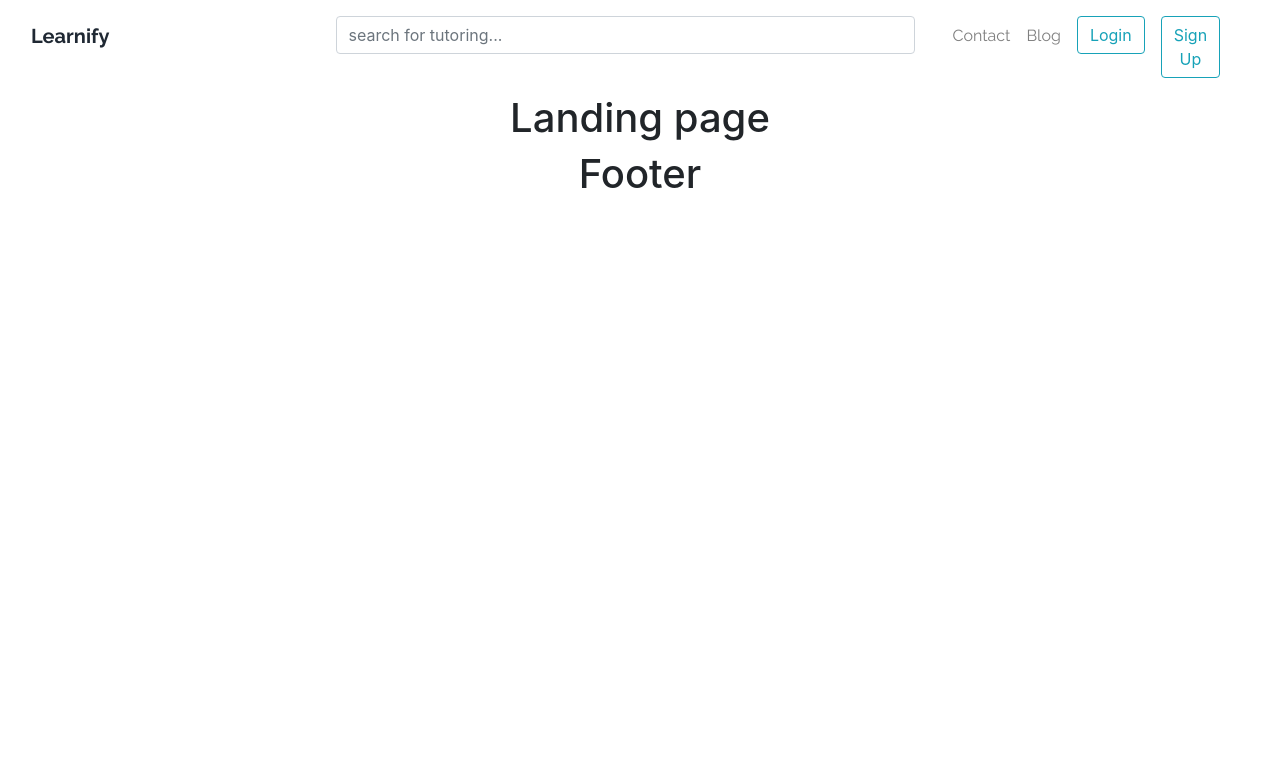
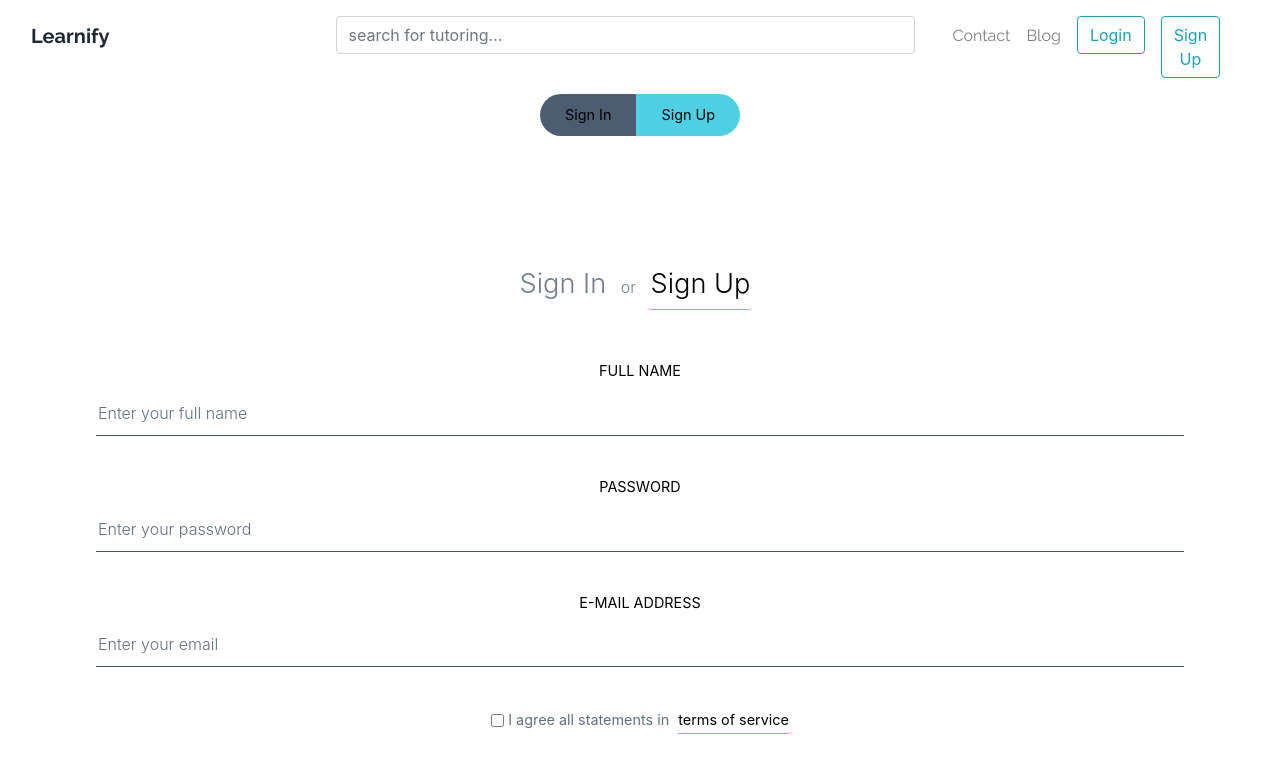
Before and after one commit to Learnify/Learnify, a React (Create React App) app: page / in a window 1280 px wide. Shown: the top 780 px of the page. Built offline with nearby package versions, Linux system fonts and the light colour scheme.

Commit message:
Register form implementation

```diff
--- a/package.json
+++ b/package.json
@@ -4,11 +4,12 @@
   "private": true,
   "dependencies": {
     "ajv": "^6.5.4",
+    "bootstrap": "^4.1.3",
     "react": "^16.5.2",
     "react-dom": "^16.5.2",
     "react-router-dom": "^4.3.1",
     "react-scripts": "1.1.5",
-    "reactstrap": "^6.4.0"
+    "reactstrap": "^6.5.0"
   },
   "scripts": {
     "start": "react-scripts start",
--- a/src/components/App.js
+++ b/src/components/App.js
@@ -7,6 +7,7 @@ import Header from "./Global/Header";
 import Footer from "./Global/Footer";
 import Content from "./Global/Content";
 import NavBar from "./landing/Navbar.jsx";
+import Authentication from "./authentication/authentication.js";
 
 //Data
 import "../styles/App.css";
@@ -20,6 +21,7 @@ class App extends Component {
     return (
       <div className="App">
         <NavBar />
+        <Authentication />
         <Content body={children} />
         <Footer />
       </div>
--- /dev/null
+++ b/src/components/authentication/SignInForm.js
@@ -0,0 +1,84 @@
+import React, { Component } from "react";
+import { Link } from "react-router-dom";
+
+class SignInForm extends Component {
+  constructor() {
+    super();
+
+    this.state = {
+      email: "",
+      password: ""
+    };
+
+    this.handleChange = this.handleChange.bind(this);
+    this.handleSubmit = this.handleSubmit.bind(this);
+  }
+
+  handleChange(e) {
+    let target = e.target;
+    let value = target.type === "checkbox" ? target.checked : target.value;
+    let name = target.name;
+
+    this.setState({
+      [name]: value
+    });
+  }
+
+  handleSubmit(e) {
+    e.preventDefault();
+
+    console.log("The form was submitted with the following data:");
+    console.log(this.state);
+  }
+
+  render() {
+    return (
+      <div className="FormCenter">
+        <form
+          onSubmit={this.handleSubmit}
+          className="FormFields"
+          onSubmit={this.handleSubmit}
+        >
+          <div className="FormField">
+            <label className="FormField__Label" htmlFor="email">
+              E-Mail Address
+            </label>
+            <input
+              type="email"
+              id="email"
+              className="FormField__Input"
+              placeholder="Enter your email"
+              name="email"
+              value={this.state.email}
+              onChange={this.handleChange}
+            />
+          </div>
+
+          <div className="FormField">
+            <label className="FormField__Label" htmlFor="password">
+              Password
+            </label>
+            <input
+              type="password"
+              id="password"
+              className="FormField__Input"
+              placeholder="Enter your password"
+              name="password"
+              value={this.state.password}
+              onChange={this.handleChange}
+            />
+          </div>
+
+          <div className="FormField">
+            <button className="FormField__Button mr-20">Sign In</button>{" "}
+            <Link to="/" className="FormField__Link">
+              Create an account
+            </Link>
+          </div>
+        </form>
+      </div>
+    );
+  }
+}
+
+export default SignInForm;
--- /dev/null
+++ b/src/components/authentication/SignUpForm.js
@@ -0,0 +1,110 @@
+import React, { Component } from "react";
+import { Link } from "react-router-dom";
+
+class SignUpForm extends Component {
+  constructor() {
+    super();
+
+    this.state = {
+      email: "",
+      password: "",
+      name: "",
+      hasAgreed: false
+    };
+
+    this.handleChange = this.handleChange.bind(this);
+    this.handleSubmit = this.handleSubmit.bind(this);
+  }
+
+  handleChange(e) {
+    let target = e.target;
+    let value = target.type === "checkbox" ? target.checked : target.value;
+    let name = target.name;
+
+    this.setState({
+      [name]: value
+    });
+  }
+
+  handleSubmit(e) {
+    e.preventDefault();
+
+    console.log("The form was submitted with the following data:");
+    console.log(this.state);
+  }
+
+  render() {
+    return (
+      <div className="FormCenter">
+        <form onSubmit={this.handleSubmit} className="FormFields">
+          <div className="FormField">
+            <label className="FormField__Label" htmlFor="name">
+              Full Name
+            </label>
+            <input
+              type="text"
+              id="name"
+              className="FormField__Input"
+              placeholder="Enter your full name"
+              name="name"
+              value={this.state.name}
+              onChange={this.handleChange}
+            />
+          </div>
+          <div className="FormField">
+            <label className="FormField__Label" htmlFor="password">
+              Password
+            </label>
+            <input
+              type="password"
+              id="password"
+              className="FormField__Input"
+              placeholder="Enter your password"
+              name="password"
+              value={this.state.password}
+              onChange={this.handleChange}
+            />
+          </div>
+          <div className="FormField">
+            <label className="FormField__Label" htmlFor="email">
+              E-Mail Address
+            </label>
+            <input
+              type="email"
+              id="email"
+              className="FormField__Input"
+              placeholder="Enter your email"
+              name="email"
+              value={this.state.email}
+              onChange={this.handleChange}
+            />
+          </div>
+
+          <div className="FormField">
+            <label className="FormField__CheckboxLabel">
+              <input
+                className="FormField__Checkbox"
+                type="checkbox"
+                name="hasAgreed"
+                value={this.state.hasAgreed}
+                onChange={this.handleChange}
+              />{" "}
+              I agree all statements in{" "}
+              <a href="" className="FormField__TermsLink">
+                terms of service
+              </a>
+            </label>
+          </div>
+
+          <div className="FormField">
+            <button className="FormField__Button mr-20">Sign Up</button>{" "}
+            <Link to="/sign-in" className="FormField__Link">
+              I'm already member
+            </Link>
+          </div>
+        </form>
+      </div>
+    );
+  }
+}
+export default SignUpForm;
--- /dev/null
+++ b/src/components/authentication/authentication.css
@@ -0,0 +1,122 @@
+.PageSwitcher {
+  margin-bottom: 10%;
+}
+
+.PageSwitcher__Item {
+  background-color: #4c5d72;
+  color: #000000;
+  padding: 10px 25px;
+  cursor: pointer;
+  font-size: 0.9em;
+  border: none;
+  outline: none;
+  display: inline-block;
+  text-decoration: none;
+}
+
+.PageSwitcher__Item--Active {
+  background-color: #4dd0e1;
+  color: black;
+}
+
+.PageSwitcher__Item:first-child {
+  border-top-left-radius: 25px;
+  border-bottom-left-radius: 25px;
+}
+.PageSwitcher__Item:last-child {
+  border-top-right-radius: 25px;
+  border-bottom-right-radius: 25px;
+}
+
+.FormCenter {
+  margin-bottom: 100px;
+}
+
+.FormTitle {
+  color: #707c8b;
+  font-weight: 300;
+  margin-bottom: 50px;
+}
+
+.FormTitle__Link {
+  color: #707c8b;
+  text-decoration: none;
+  display: inline-block;
+  font-size: 1.7em;
+  margin: 0 10px;
+  padding-bottom: 5px;
+}
+
+.FormTitle__Link:first-child {
+  margin-left: 0;
+}
+
+.FormTitle__Link--Active {
+  color: black;
+  border-bottom: 1px solid #4dd0e1;
+}
+
+.FormField {
+  margin-bottom: 40px;
+}
+
+.FormField__Label {
+  display: block;
+  text-transform: uppercase;
+  font-size: 0.9em;
+  color: black;
+}
+.FormField__Input {
+  width: 85%;
+  background-color: transparent;
+  border: none;
+  color: black;
+  outline: none;
+  border-bottom: 1px solid #445366;
+  font-size: 1em;
+  font-weight: 300;
+  padding-bottom: 10px;
+  margin-top: 10px;
+}
+
+.FormField__Input::placeholder {
+  color: #616e7f;
+}
+
+.FormField__Button {
+  background-color: #4dd0e1;
+  color: black;
+  border: none;
+  outline: none;
+  border-radius: 25px;
+  padding: 15px 70px;
+  font-size: 0.8em;
+  font-weight: 500;
+}
+
+.FormField__Link {
+  color: #66707d;
+  text-decoration: none;
+  display: inline-block;
+  border-bottom: 1.5px solid #225e62;
+  padding-bottom: 5px;
+}
+
+.FormField__CheckboxLabel {
+  color: #646f7d;
+  font-size: 0.9em;
+}
+
+.FormField__Checkbox {
+  position: relative;
+  top: 1.5px;
+}
+
+.FormField__TermsLink {
+  color: black;
+  border-bottom: 1px solid #4dd0e1;
+  text-decoration: none;
+  display: inline-block;
+  padding-bottom: 2px;
+  margin-left: 5px;
+}
--- /dev/null
+++ b/src/components/authentication/authentication.js
@@ -0,0 +1,60 @@
+import React, { Component } from "react";
+import { HashRouter as Router, Route, Link, NavLink } from "react-router-dom";
+import SignUpForm from "./SignUpForm";
+import SignInForm from "./SignInForm";
+import "./authentication.css";
+
+class Authentication extends Component {
+  render() {
+    return (
+      <Router basename="/react-auth-ui/">
+        <div className="App">
+          <div className="App__Aside" />
+          <div className="App__Form">
+            <div className="PageSwitcher">
+              <NavLink
+                to="/sign-in"
+                activeClassName="PageSwitcher__Item--Active"
+                className="PageSwitcher__Item"
+              >
+                Sign In
+              </NavLink>
+              <NavLink
+                exact
+                to="/"
+                activeClassName="PageSwitcher__Item--Active"
+                className="PageSwitcher__Item"
+              >
+                Sign Up
+              </NavLink>
+            </div>
+
+            <div className="FormTitle">
+              <NavLink
+                to="/sign-in"
+                activeClassName="FormTitle__Link--Active"
+                className="FormTitle__Link"
+              >
+                Sign In
+              </NavLink>{" "}
+              or{" "}
+              <NavLink
+                exact
+                to="/"
+                activeClassName="FormTitle__Link--Active"
+                className="FormTitle__Link"
+              >
+                Sign Up
+              </NavLink>
+            </div>
+
+            <Route exact path="/" component={SignUpForm} />
+            <Route path="/sign-in" component={SignInForm} />
+          </div>
+        </div>
+      </Router>
+    );
+  }
+}
+
+export default Authentication;
```
